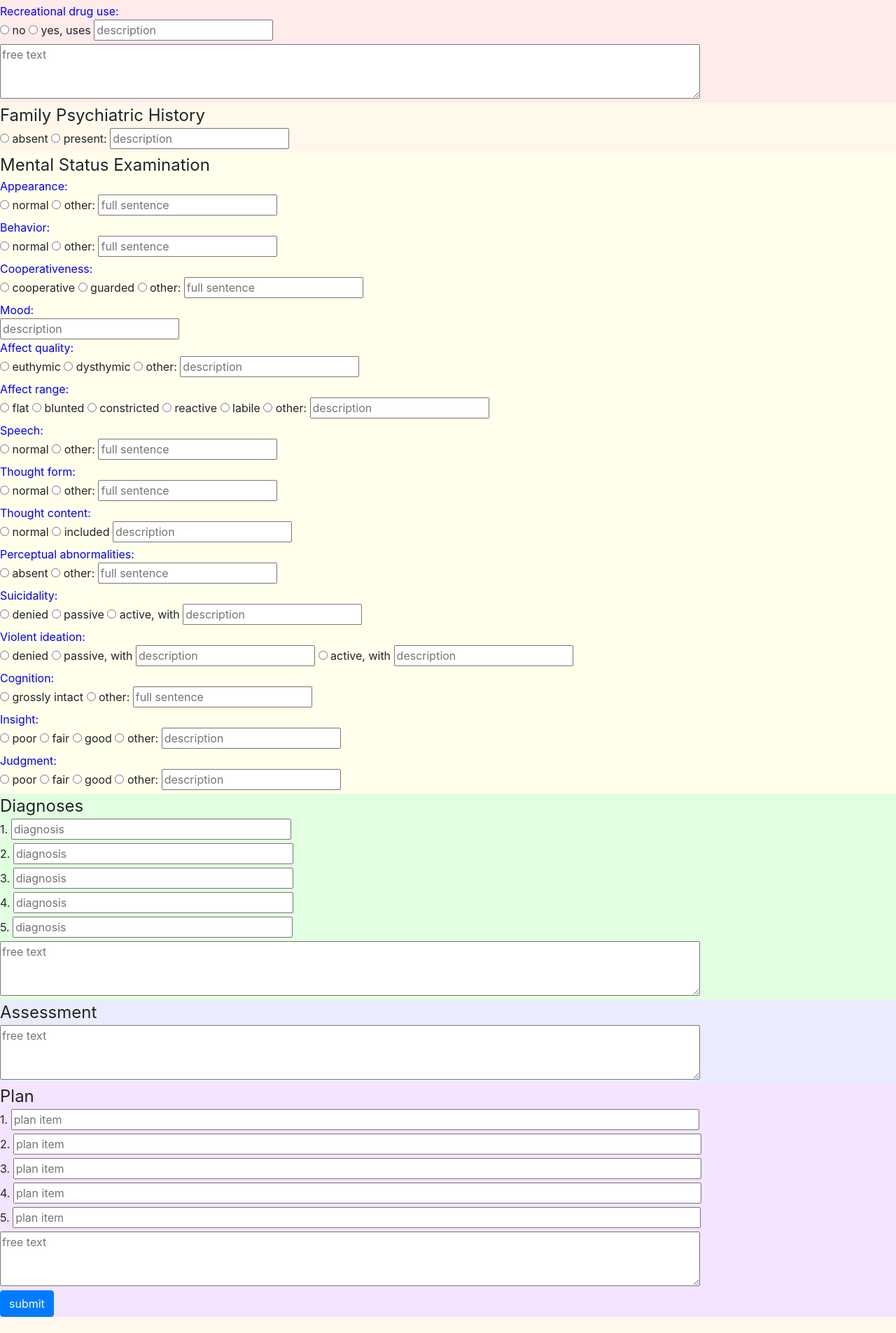
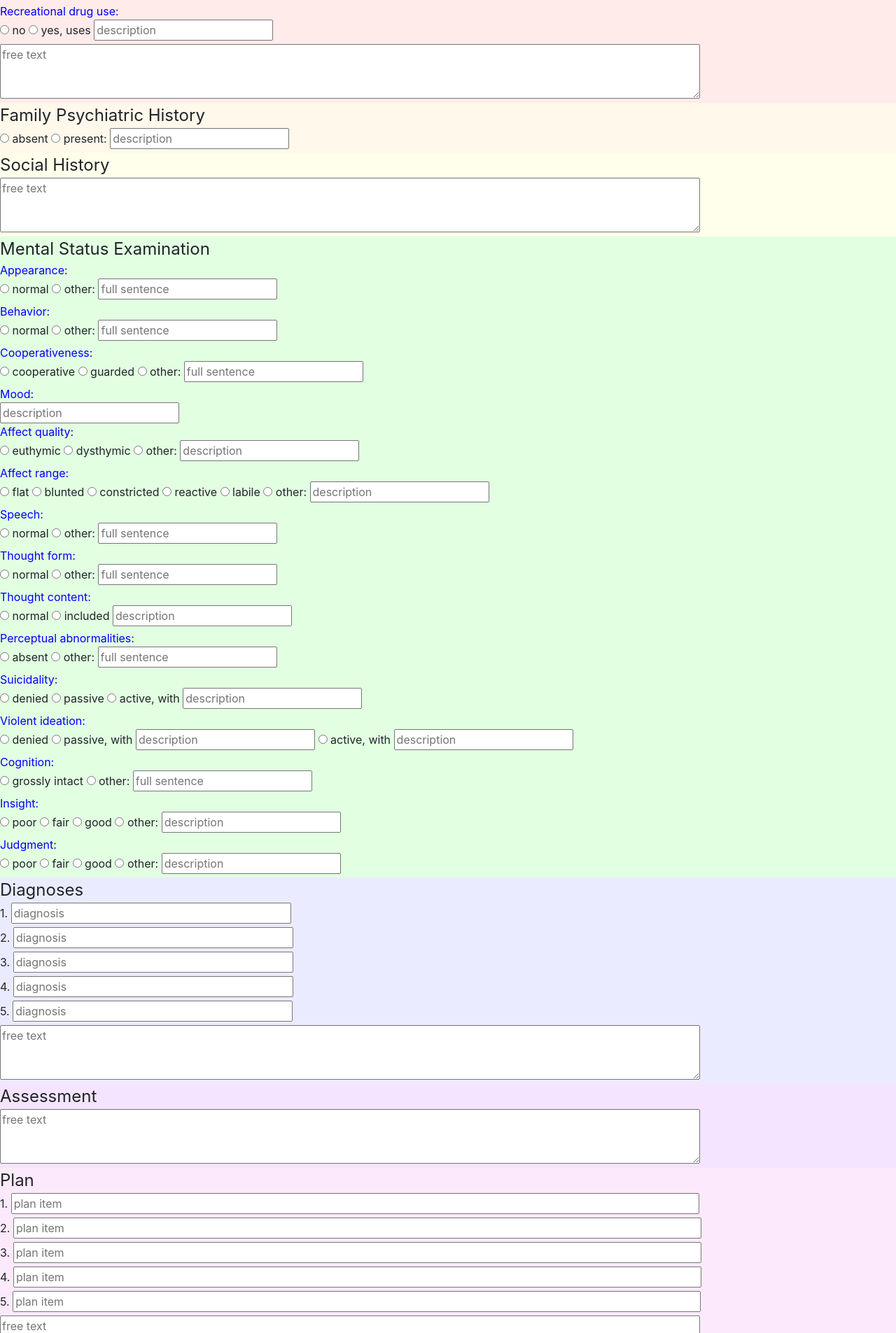
Before and after one commit to bekumomi/notedraft, a Flask app: page / in a window 1280 px wide. Shown: the part 3301-5206 px from the top of the page at 70% size. Before the commit the page ends 5183 px from the top, so only its background shows below. Run offline with Flask 3, Linux system fonts and the light colour scheme.

Commit message:
added social history

```diff
--- a/app.py
+++ b/app.py
@@ -742,6 +742,12 @@ def index():
             elif fph == "present" and fphdes:
                 note += "FAMILY PSYCHIATRIC HISTORY: " + fphdes + "\n\n"
 
+        shtext = request.form.get("shtext")
+        if shtext:
+            note += "SOCIAL HISTORY: "
+            note += shtext
+            note += "\n\n"
+
         note += "MENTAL STATUS EXAMINATION: "
 
         msea = request.form.get("msea")
--- a/static/styles.css
+++ b/static/styles.css
@@ -69,18 +69,22 @@ textarea {
     background-color: #fff8eb;
 }
 
-#mse{
+#sh{
     background-color: #ffffeb;
 }
 
-#dx{
+#mse{
     background-color: #e2ffe2;
 }
 
-#assessment{
+#dx{
     background-color: #ebebff;
 }
 
-#plan{
+#assessment{
     background-color: #f4e4ff;
 }
+
+#plan{
+    background-color: #fceafc;
+}
--- a/templates/index.html
+++ b/templates/index.html
@@ -482,6 +482,11 @@
                 <input name="fphdes" placeholder="description" type="text">
             </div>
 
+            <div id="sh">
+                <div class="section">Social History</div>
+                <textarea id="shtext" name="shtext" rows="3" cols="50" placeholder="free text"></textarea>
+            </div>
+
             <div id="mse">
                 <div class="section">Mental Status Examination</div>
                 <div class="description">
```
